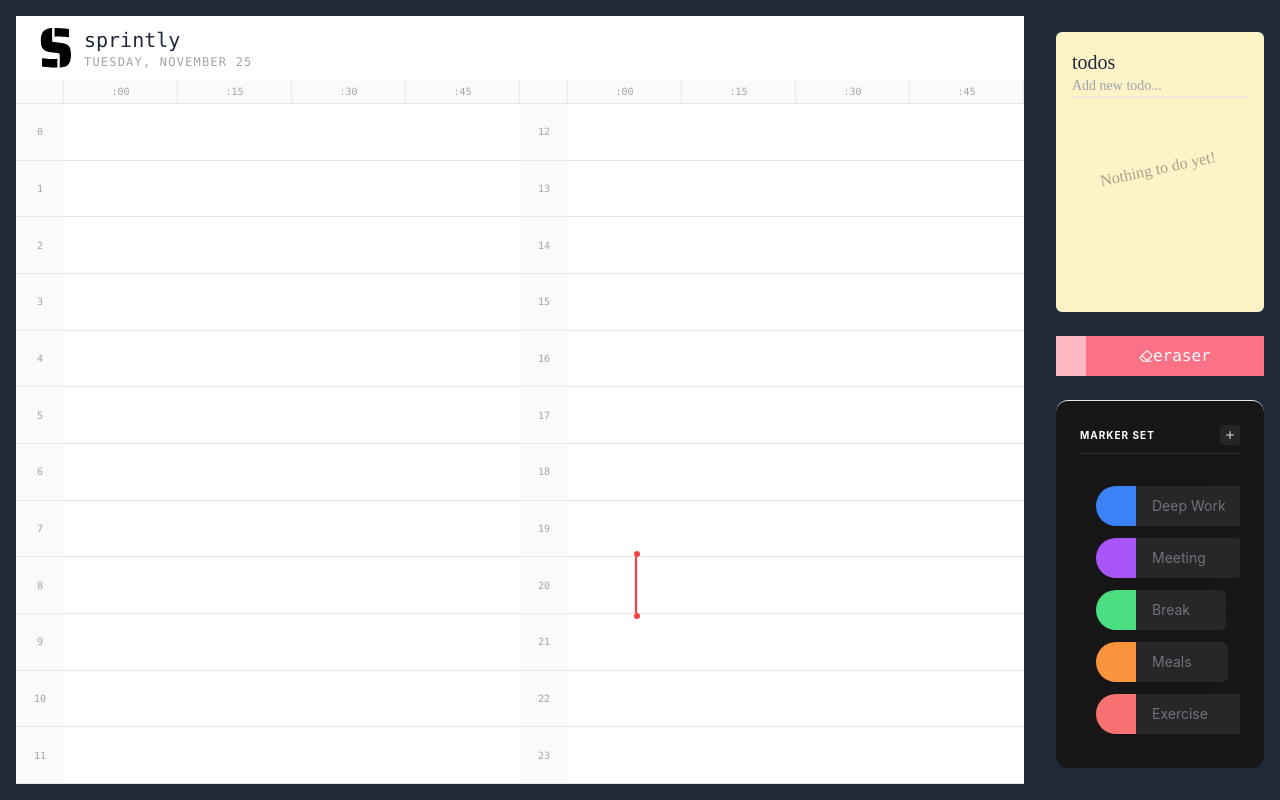
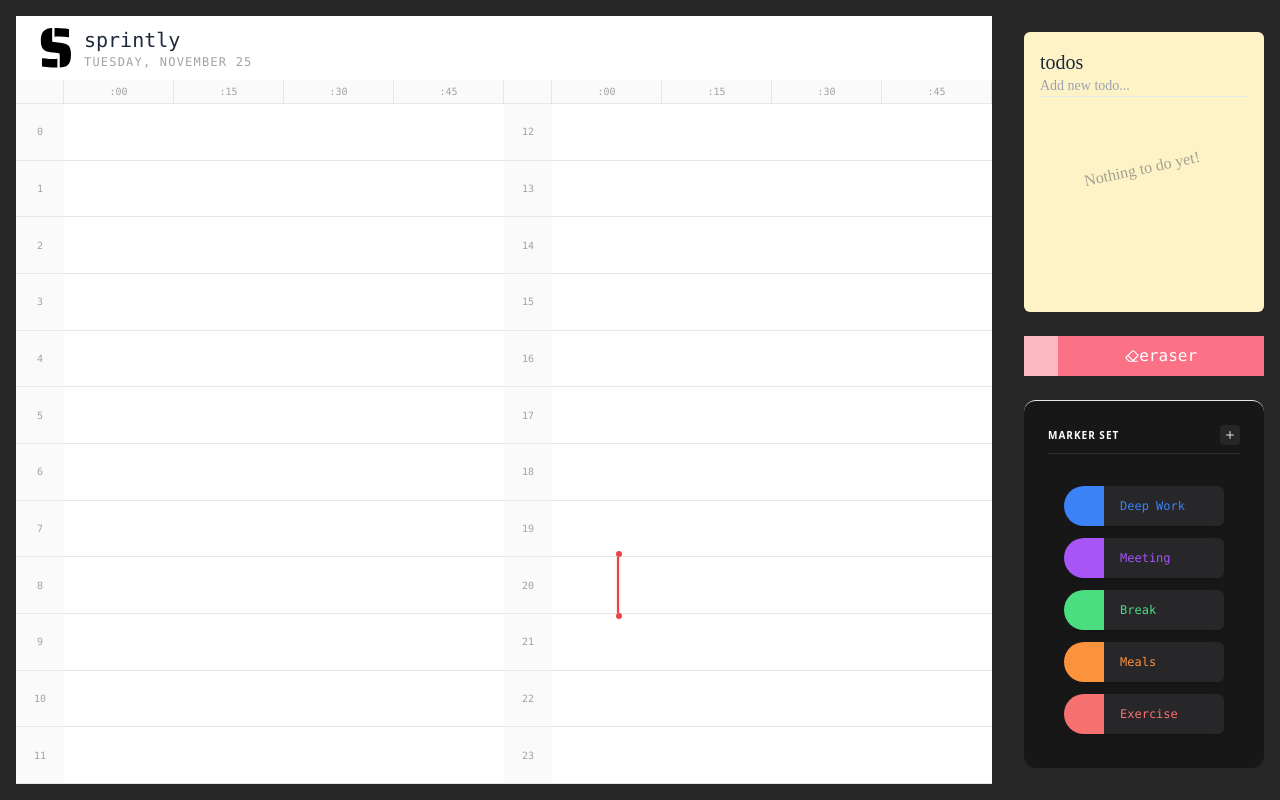
Before and after one commit to dealexce/sprintly, a React (Vite) app: page / in a window 1280 px wide. Built offline with nearby package versions, Linux system fonts and the light colour scheme.

Commit message:
refactor: streamline component structure and remove unused files

```diff
--- a/App.tsx
+++ b/App.tsx
@@ -1,27 +1,20 @@
-import React, { useState, useCallback, useEffect, useMemo } from 'react';
+import React from 'react';
 
 // Components
 import { HeaderSection } from './components/HeaderSection';
-import { TimeGrid } from './components/TimeGrid';
+import { TimeGrid } from './components/Grid';
 import { TodoPanel } from './components/TodoPanel';
 import { EraserTool } from './components/EraserTool';
 import { MarkerSet } from './components/MarkerSet';
 import dayjs from 'dayjs';
 
-
 export default function App() {
-
-  // --- Dynamic Cursor ---
-  // const cursorStyle = useMemo(
-  //   () => getCursorStyle(tool, categories),
-  //   [tool, categories]
-  // );
 
   return (
       <div
         className="flex h-screen w-screen overflow-hidden
         gap-8 p-4 items-center justify-center relative
-        bg-gray-800"
+        bg-neutral-800"
       >
         {/* --- LEFT PANEL: DAILY PLANNER --- */}
         <div className="h-full paper-stack max-w-5xl flex-1 relative flex flex-col bg-white">
@@ -33,7 +26,7 @@ export default function App() {
         </div>
 
         {/* --- RIGHT PANEL: TOOLS --- */}
-        <div className="h-full flex flex-col w-1/6 z-20 py-4 gap-4">
+        <div className="h-full flex flex-col w-1/6 min-w-fit z-20 py-4 gap-4">
           <TodoPanel/>
 
           <EraserTool/>
--- a/components/TimeColumn.tsx
+++ b/components/Grid.tsx
@@ -2,6 +2,22 @@ import React from 'react';
 import { GRID_INFO } from '@/stores/gridStore';
 import { GridSlot } from './GridSlot';
 import dayjs from 'dayjs';
+
+export function TimeGrid() {
+  const amHours = Array.from({ length: 12 }, (_, i) => i);
+  const pmHours = Array.from({ length: 12 }, (_, i) => i + 12);
+
+  return (
+    <div className="flex-1 flex">
+      <TimeColumn
+          hours={amHours}
+      />
+      <TimeColumn
+          hours={pmHours}
+        />
+    </div>
+  );
+}
 
 interface TimeColumnProps {
   hours: number[];
--- a/components/GridSlot.tsx
+++ b/components/GridSlot.tsx
@@ -1,11 +1,9 @@
-
 import React from 'react';
 import { clsx } from 'clsx';
 import { useToolStore } from '@/stores/toolStore';
 import { useMarkerStore } from '@/stores/markerStore';
 import { useGridStore } from '@/stores/gridStore';
 import { getOffset } from '@/utils/gridOperations';
-import a from '@/dist/dev/server/chunks/ssr/node_modules_next_dist_09da2d2d._';
 
 export const GridSlot = ({hour, seg}: {hour: number, seg: number}) => {
   const slotRef = React.useRef<HTMLDivElement>(null);
@@ -38,7 +36,6 @@ export const GridSlot = ({hour, seg}: {hour: number, seg: number}) => {
       ref={slotRef}
       className={clsx(
         "flex-1 relative group select-none",
-        isEnd && "border-r",
         (!category || isEraserActive) && "transition-colors",
         !category && activeMarkerId && `hover:bg-${activeMarker?.color} hover:bg-opacity-30`
       )}
--- a/components/MarkerSet.tsx
+++ b/components/MarkerSet.tsx
@@ -1,4 +1,4 @@
-import React, { useState } from 'react';
+import React from 'react';
 import { Plus, X } from 'lucide-react';
 import { clsx } from 'clsx';
 import SpanInput from './common/SpanInput';
@@ -72,10 +72,10 @@ export function MarkerSet() {
                       transition"
                 >
                   <SpanInput id={id} defaultValue={cat.name} onSave={(newName) => updateCategory(id, newName, cat.color)}
-                   className="text-zinc-500 text-sm p-1
+                   className={clsx(`text-${cat.color}`, `text-xs p-1 font-mono
                    hover:bg-zinc-800
                    focus:bg-zinc-900
-                   transition-colors" />
+                   transition-colors`)}/>
                   <div
                     className="ml-auto p-1 rounded flex items-center gap-1 opacity-0 group-hover:opacity-100 transition cursor-pointer"
                     onClick={() => removeCategory(id)}
--- a/components/TimeGrid.tsx
+++ /dev/null
@@ -1,18 +0,0 @@
-import React from 'react';
-import { TimeColumn } from './TimeColumn';
-
-export function TimeGrid() {
-  const amHours = Array.from({ length: 12 }, (_, i) => i);
-  const pmHours = Array.from({ length: 12 }, (_, i) => i + 12);
-
-  return (
-    <div className="flex-1 flex">
-      <TimeColumn
-          hours={amHours}
-      />
-      <TimeColumn
-          hours={pmHours}
-        />
-    </div>
-  );
-}
--- a/index.html
+++ b/index.html
@@ -7,38 +7,6 @@
     <link href="/style.css" rel="stylesheet">
     <title>Sprintly</title>
     <script src="https://cdn.tailwindcss.com"></script>
-    <style>
-      body {
-        font-family: 'Inter', sans-serif;
-      }
-
-      /* Paper thickness effect - uses CSS variable */
-      .paper-stack {
-        box-shadow: var(--shadow-paper);
-      }
-
-      @keyframes scanline {
-        0% { transform: translateY(0); }
-        100% { transform: translateY(4px); }
-      }
-
-      @keyframes pulse {
-        0%, 100% { opacity: 0.3; }
-        50% { opacity: 0.6; }
-      }
-    </style>
-  <script type="importmap">
-{
-  "imports": {
-    "lucide-react": "https://aistudiocdn.com/lucide-react@^0.554.0",
-    "react/": "https://aistudiocdn.com/react@^19.2.0/",
-    "react": "https://aistudiocdn.com/react@^19.2.0",
-    "react-dom/": "https://aistudiocdn.com/react-dom@^19.2.0/",
-    "clsx": "https://aistudiocdn.com/clsx@^2.1.1",
-    "@dnd-kit/core": "https://aistudiocdn.com/@dnd-kit/core@^6.3.1"
-  }
-}
-</script>
 </head>
   <body class="text-slate-800 select-none">
     <div id="root"></div>
--- a/utils/gridOperations.ts
+++ b/utils/gridOperations.ts
@@ -1,5 +1,3 @@
-import { TimeSlotData, Tool } from '../types';
-
 function positiveMod(n: number, mod: number): number {
     return ((n % mod) + mod) % mod;
 }
```
